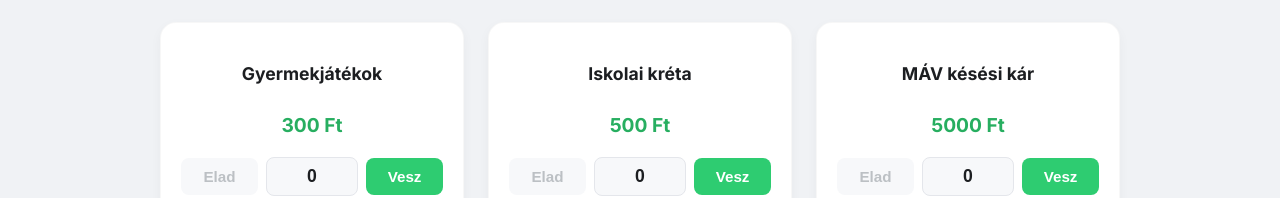
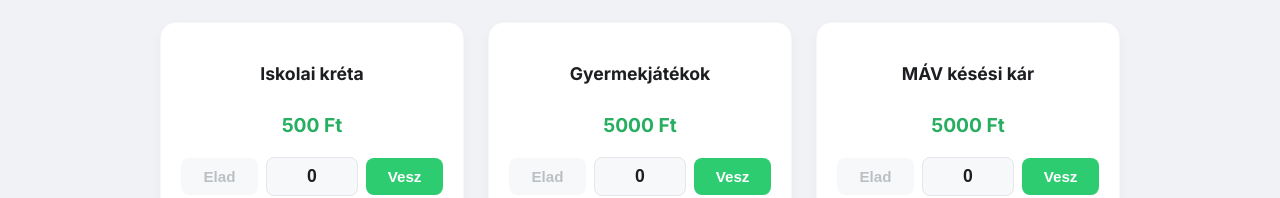
Before and after one commit to HunMocsy/Spendmeszarosmoney, a plain HTML site: page index.html in a window 1280 px wide. Shown: the part 496-694 px from the top of the page. Drawn offline with Linux system fonts and the light colour scheme.

Commit message:
Update price of waste category item

```diff
--- a/index.html
+++ b/index.html
@@ -410,7 +410,7 @@
     const items = [
         {
             category: "waste",
-            price: 300,
+            price: 5000,
             count: 0,
             name: { hu: "Gyermekjátékok", en: "Children's toys", fr: "Jouets pour enfants", es: "Juguetes para niños", it: "Giocattoli per bambini", de: "Kinderspielzeug" }
         },
```
